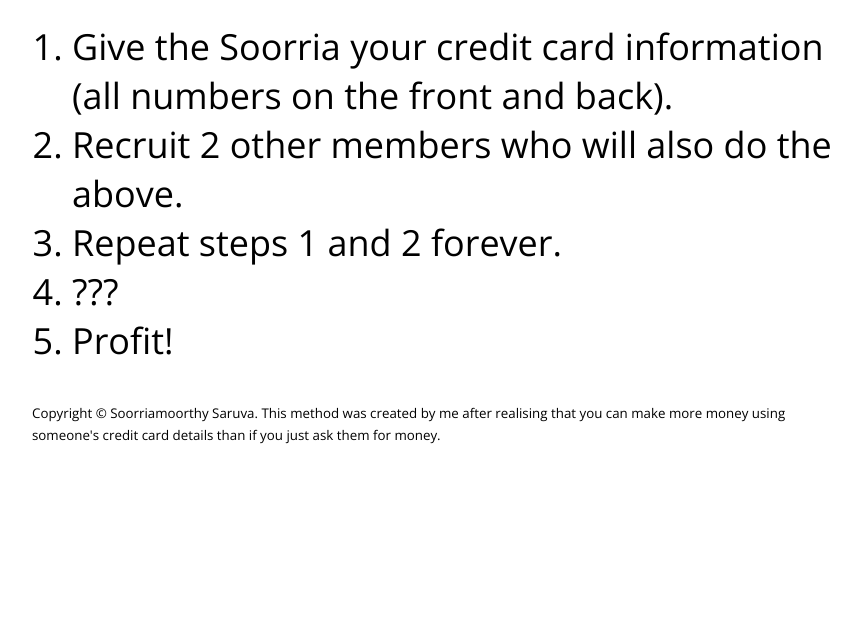
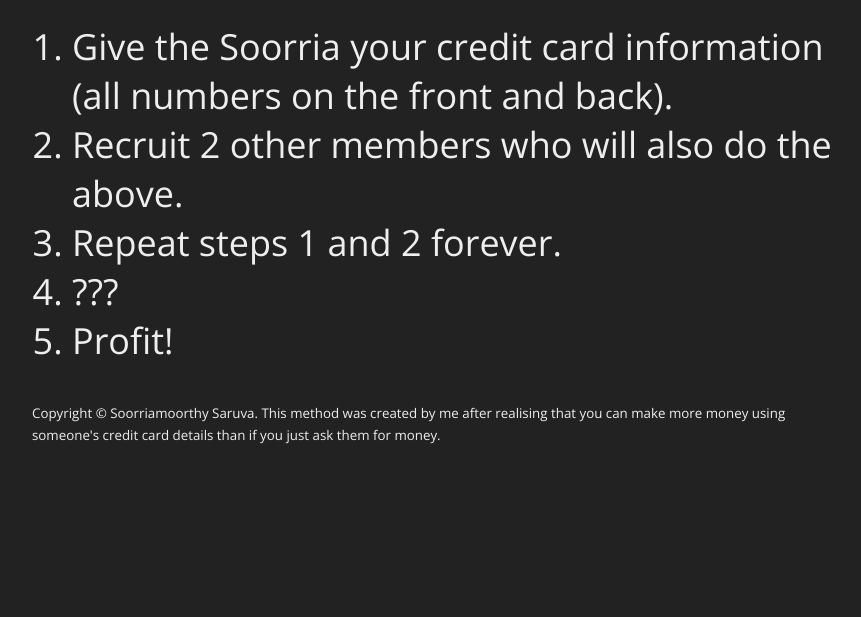
Before and after one commit to mo0th/soorriismlm, a plain HTML site: page index.html in a window 1280 px wide. Shown: the part 183-800 px from the top of the page, without its empty margins (208-1069 px from the left). Drawn offline with nearby package versions, Linux system fonts and the dark colour scheme; a web font is replaced by a local one.

Commit message:
Add dark mode styles

```diff
--- a/style.css
+++ b/style.css
@@ -16,3 +16,10 @@ h1 {
 ol {
   font-size: calc(2.5vmin + 1rem);
 }
+
+@media (prefers-color-scheme: dark) {
+  body {
+    background: #222;
+    color: #eee;
+  }
+}
```
